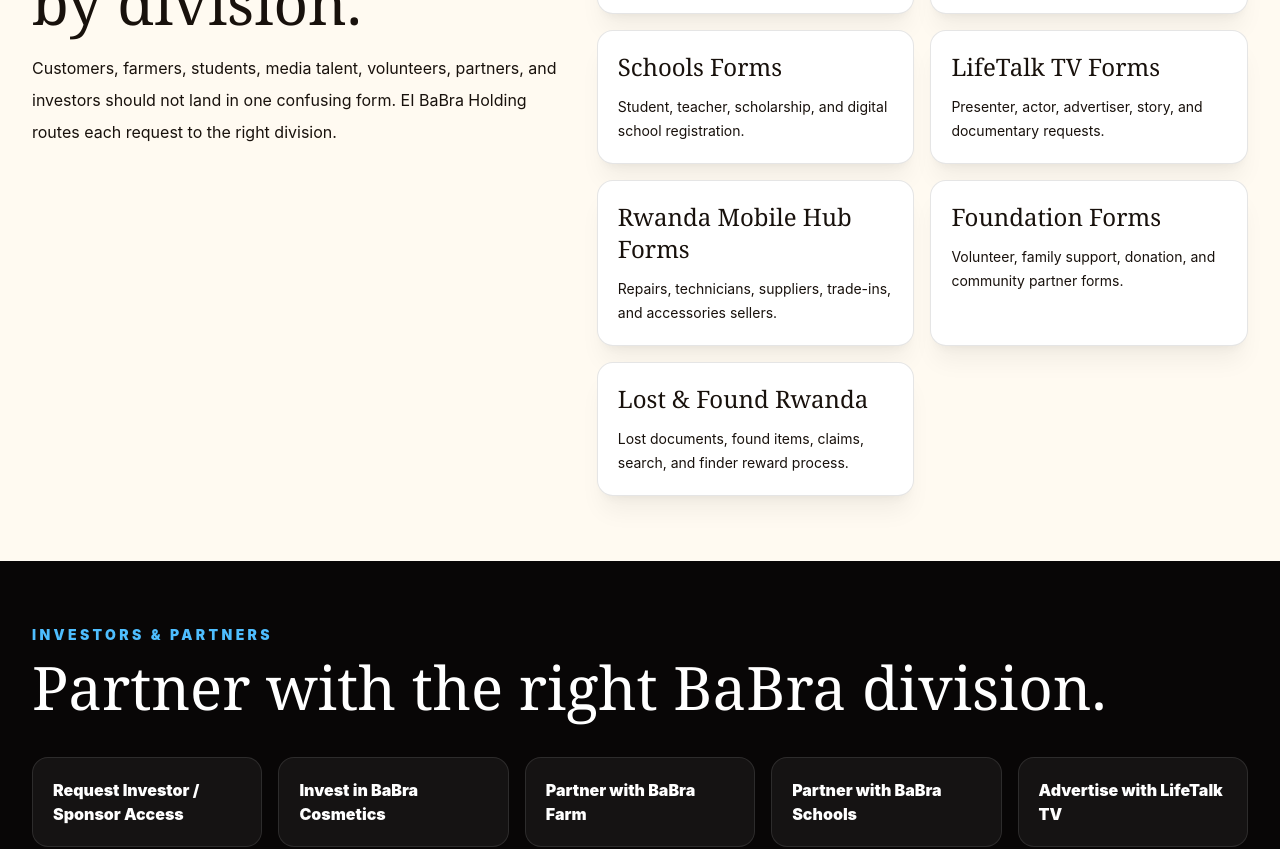
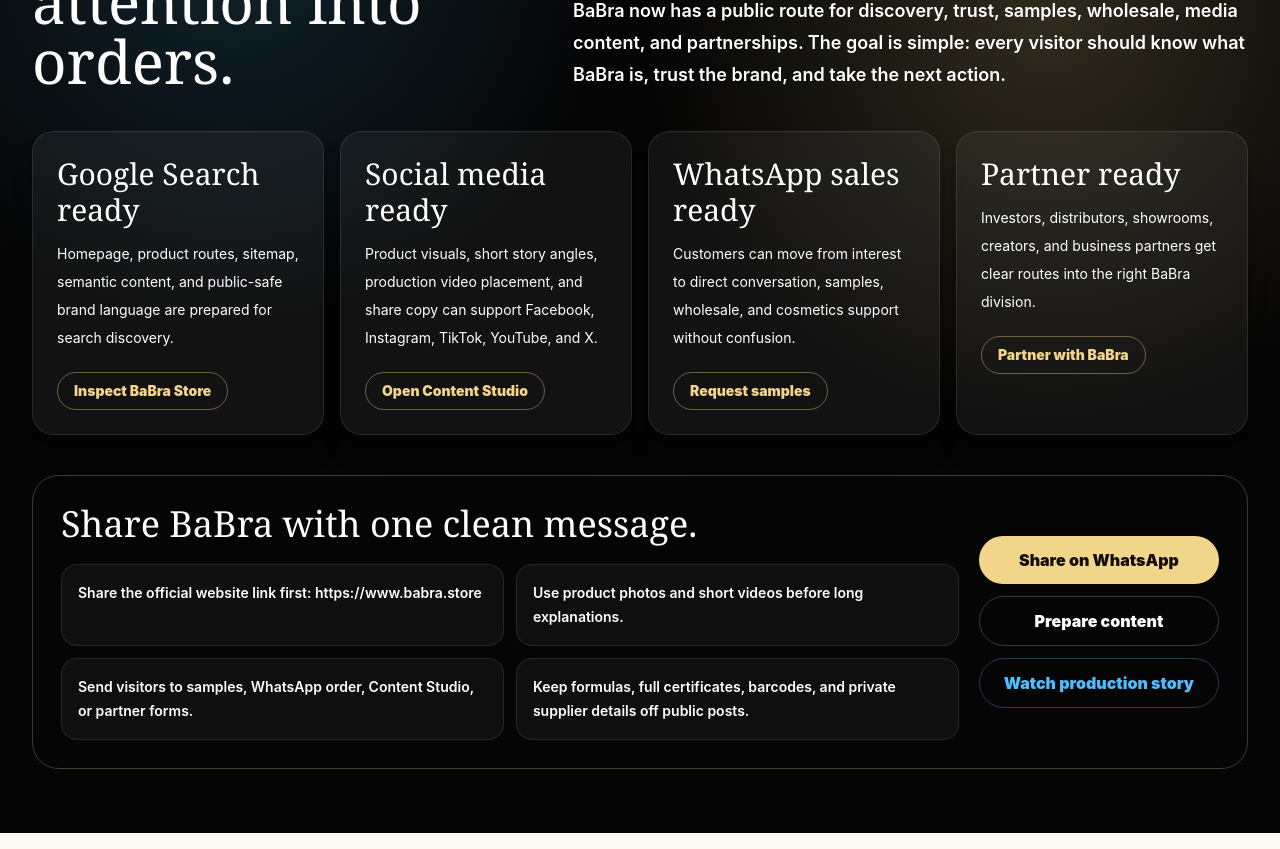
Before and after one commit to BaBraTv/babra-website-public, a Next.js app: page / in a window 1280 px wide. Shown: the part 6060-6909 px from the top of the page. Built offline with nearby package versions, Linux system fonts and the light colour scheme.

Commit message:
Strengthen BaBra global launch SEO

```diff
--- a/app/layout.tsx
+++ b/app/layout.tsx
@@ -40,6 +40,16 @@
     "Premium Luxury in Every Touch",
     "Rwanda luxury skincare",
     "global skincare brand",
+    "BaBra Store",
+    "BaBra official website",
+    "BaBra global skincare",
+    "premium body lotion wholesale",
+    "skincare wholesale Rwanda",
+    "cosmetics distributor Rwanda",
+    "cosmetics export brand",
+    "body lotion supplier Rwanda",
+    "BaBra social media",
+    "BaBra WhatsApp order",
     "BaBra Pocket Fresh",
     "BaBra Pads",
     "BaBra Soap",
@@ -71,7 +81,7 @@
       "Official babra.store gateway for BaBra Cosmetics, BaBra Farm, BaBra Schools, LifeTalk TV, BaBra Foundation, Rwanda Mobile Hub, and global community impact.",
     url: "https://www.babra.store",
     siteName: "EI BaBra Holding Ltd",
-    images: [{ url: "/brand/logo.jpeg", width: 1200, height: 630, alt: "EI BaBra Holding Ltd" }],
+    images: [{ url: "/brand/official-babra-bottle.png", width: 1200, height: 1600, alt: "Official BaBra Lotion bottle" }],
     locale: "en_RW",
     type: "website"
   },
@@ -79,7 +89,7 @@
     card: "summary_large_image",
     title: "EI BaBra Holding Ltd | Global BaBra Corporate Ecosystem",
     description: "BaBra Cosmetics, Farm, Schools, LifeTalk TV, Foundation, and global business platforms.",
-    images: ["/brand/logo.jpeg"]
+    images: ["/brand/official-babra-bottle.png"]
   },
   applicationName: "EI BaBra Holding",
   manifest: "/manifest.webmanifest",
@@ -104,6 +114,20 @@
         logo: "https://www.babra.store/brand/logo.jpeg",
         email: "info@babra.store",
         sameAs: ["https://www.babra.store"]
+      },
+      {
+        "@type": "WebSite",
+        name: "BaBra Store",
+        url: "https://www.babra.store",
+        publisher: { "@type": "Organization", name: "EI BaBra Holding Ltd" },
+        inLanguage: ["en", "rw", "fr", "sw"]
+      },
+      {
+        "@type": "Brand",
+        name: "BaBra Cosmetics",
+        slogan: "Luxury in Every Touch",
+        url: "https://www.babra.store/cosmetics",
+        logo: "https://www.babra.store/brand/logo.jpeg"
       },
       {
         "@type": "LocalBusiness",
--- a/app/page.tsx
+++ b/app/page.tsx
@@ -2,9 +2,9 @@
 import { InstallAppButton } from "./InstallAppButton";
 
 export const metadata: Metadata = {
-  title: "EI BaBra Holding Ltd | Beauty, Agriculture, Education, Media & Impact",
+  title: "BaBra Store | Global BaBra Cosmetics, Media, Farm, Schools & Impact",
   description:
-    "EI BaBra Holding Ltd is the parent ecosystem for BaBra Cosmetics Rwanda, BaBra Farm, BaBra Schools, LifeTalk TV, BaBra Foundation, Rwanda Mobile Hub, and future hospital systems."
+    "Official BaBra Store for BaBra Cosmetics, premium BaBra Lotion, LifeTalk TV, BaBra Farm, BaBra Schools, BaBra Foundation, Rwanda Mobile Hub, samples, wholesale, and partnerships."
 };
 
 const nav = [
@@ -131,6 +131,40 @@
     name: "Community feedback",
     location: "BaBra network"
   }
+];
+
+const launchChannels = [
+  {
+    title: "Google Search ready",
+    text: "Homepage, product routes, sitemap, semantic content, and public-safe brand language are prepared for search discovery.",
+    action: "Inspect BaBra Store",
+    href: "https://www.babra.store"
+  },
+  {
+    title: "Social media ready",
+    text: "Product visuals, short story angles, production video placement, and share copy can support Facebook, Instagram, TikTok, YouTube, and X.",
+    action: "Open Content Studio",
+    href: "/content-studio"
+  },
+  {
+    title: "WhatsApp sales ready",
+    text: "Customers can move from interest to direct conversation, samples, wholesale, and cosmetics support without confusion.",
+    action: "Request samples",
+    href: "/forms/cosmetics"
+  },
+  {
+    title: "Partner ready",
+    text: "Investors, distributors, showrooms, creators, and business partners get clear routes into the right BaBra division.",
+    action: "Partner with BaBra",
+    href: "#investors"
+  }
+];
+
+const growthSteps = [
+  "Share the official website link first: https://www.babra.store",
+  "Use product photos and short videos before long explanations.",
+  "Send visitors to samples, WhatsApp order, Content Studio, or partner forms.",
+  "Keep formulas, full certificates, barcodes, and private supplier details off public posts."
 ];
 
 export default function HoldingHomePage() {
@@ -399,6 +433,59 @@
         </div>
       </section>
 
+      <section className="relative overflow-hidden bg-[#050505] px-5 py-16 md:px-8">
+        <div className="absolute inset-0 bg-[radial-gradient(circle_at_18%_12%,rgba(78,190,255,0.16),transparent_24rem),radial-gradient(circle_at_82%_20%,rgba(241,213,139,0.18),transparent_25rem)]" />
+        <div className="relative mx-auto max-w-7xl">
+          <div className="grid gap-8 lg:grid-cols-[0.86fr_1.14fr] lg:items-end">
+            <div>
+              <p className="text-sm font-black uppercase tracking-[0.24em] text-[#f1d58b]">Global launch engine</p>
+              <h2 className="mt-3 font-serif text-4xl leading-none md:text-6xl">Built to turn attention into orders.</h2>
+            </div>
+            <p className="text-lg font-semibold leading-8 text-white/66">
+              BaBra now has a public route for discovery, trust, samples, wholesale, media content, and partnerships. The
+              goal is simple: every visitor should know what BaBra is, trust the brand, and take the next action.
+            </p>
+          </div>
+
+          <div className="mt-10 grid gap-4 md:grid-cols-2 xl:grid-cols-4">
+            {launchChannels.map((channel) => (
+              <article key={channel.title} className="rounded-[1.35rem] border border-white/10 bg-white/[0.055] p-6 shadow-xl shadow-black/25">
+                <h3 className="font-serif text-3xl">{channel.title}</h3>
+                <p className="mt-3 min-h-28 text-sm leading-7 text-white/62">{channel.text}</p>
+                <a className="mt-5 inline-flex rounded-full border border-[#f1d58b]/40 px-4 py-2 text-sm font-black text-[#f1d58b]" href={channel.href}>
+                  {channel.action}
+                </a>
+              </article>
+            ))}
+          </div>
+
+          <div className="mt-10 grid gap-5 rounded-[1.65rem] border border-[#f1d58b]/25 bg-[#100b08]/82 p-5 md:grid-cols-[1fr_auto] md:items-center md:p-7">
+            <div>
+              <h3 className="font-serif text-3xl md:text-4xl">Share BaBra with one clean message.</h3>
+              <ul className="mt-5 grid gap-3 text-sm font-semibold leading-6 text-white/68 md:grid-cols-2">
+                {growthSteps.map((step) => (
+                  <li key={step} className="rounded-2xl border border-white/10 bg-white/[0.045] p-4">{step}</li>
+                ))}
+              </ul>
+            </div>
+            <div className="flex flex-col gap-3 md:min-w-60">
+              <a
+                className="rounded-full bg-[#f1d58b] px-6 py-3 text-center font-black text-[#130d08]"
+                href="https://wa.me/?text=Discover%20BaBra%20Store%3A%20premium%20BaBra%20Cosmetics%2C%20BaBra%20Lotion%2C%20samples%2C%20wholesale%2C%20and%20partnerships%20at%20https%3A%2F%2Fwww.babra.store"
+              >
+                Share on WhatsApp
+              </a>
+              <a className="rounded-full border border-white/20 px-6 py-3 text-center font-black text-white" href="/content-studio">
+                Prepare content
+              </a>
+              <a className="rounded-full border border-[#4ebeff]/30 px-6 py-3 text-center font-black text-[#4ebeff]" href="/cosmetics#production">
+                Watch production story
+              </a>
+            </div>
+          </div>
+        </div>
+      </section>
+
       <section id="investors" className="border-y border-white/10 bg-[#fffaf1] px-5 py-16 text-[#18110c] md:px-8">
         <div className="mx-auto grid max-w-7xl gap-8 lg:grid-cols-[0.9fr_1.1fr]">
           <div>
```
Also changed, not shown: 1 other file (tests, documents, lock files or other folders).
